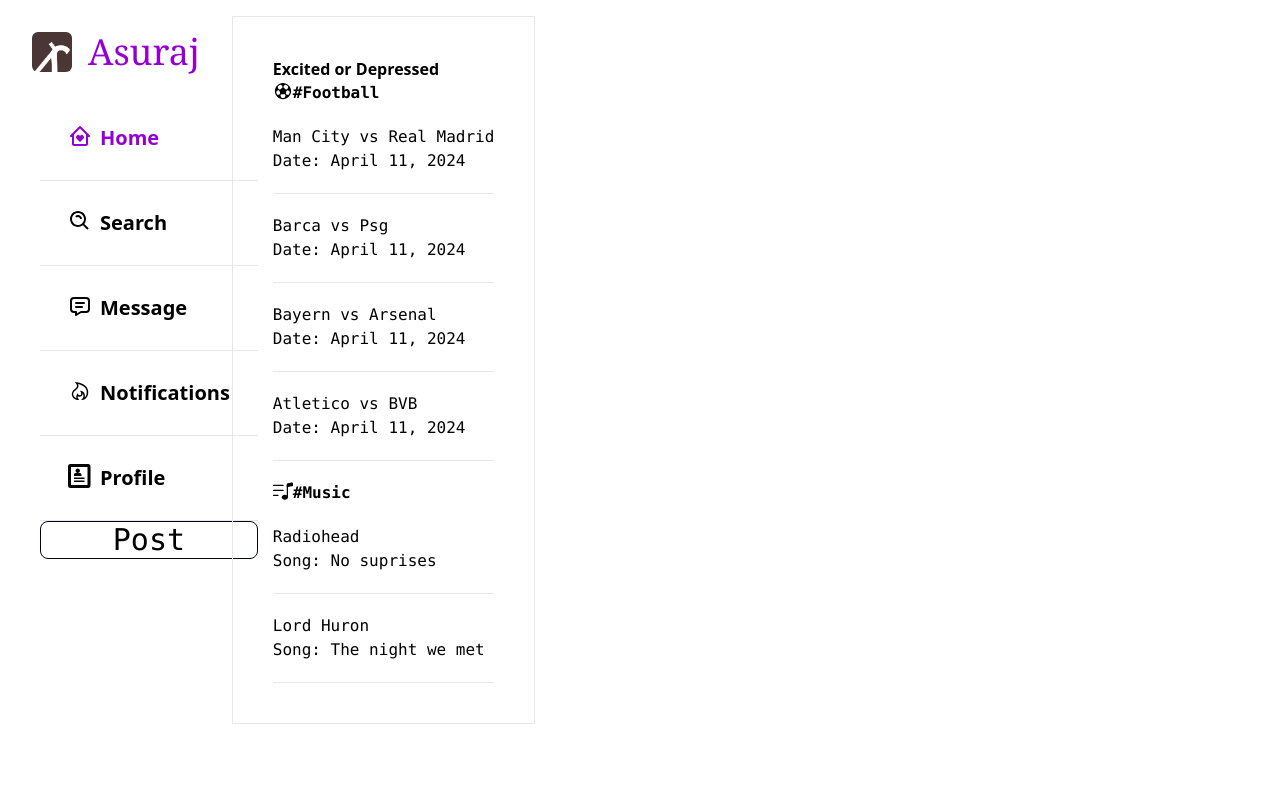
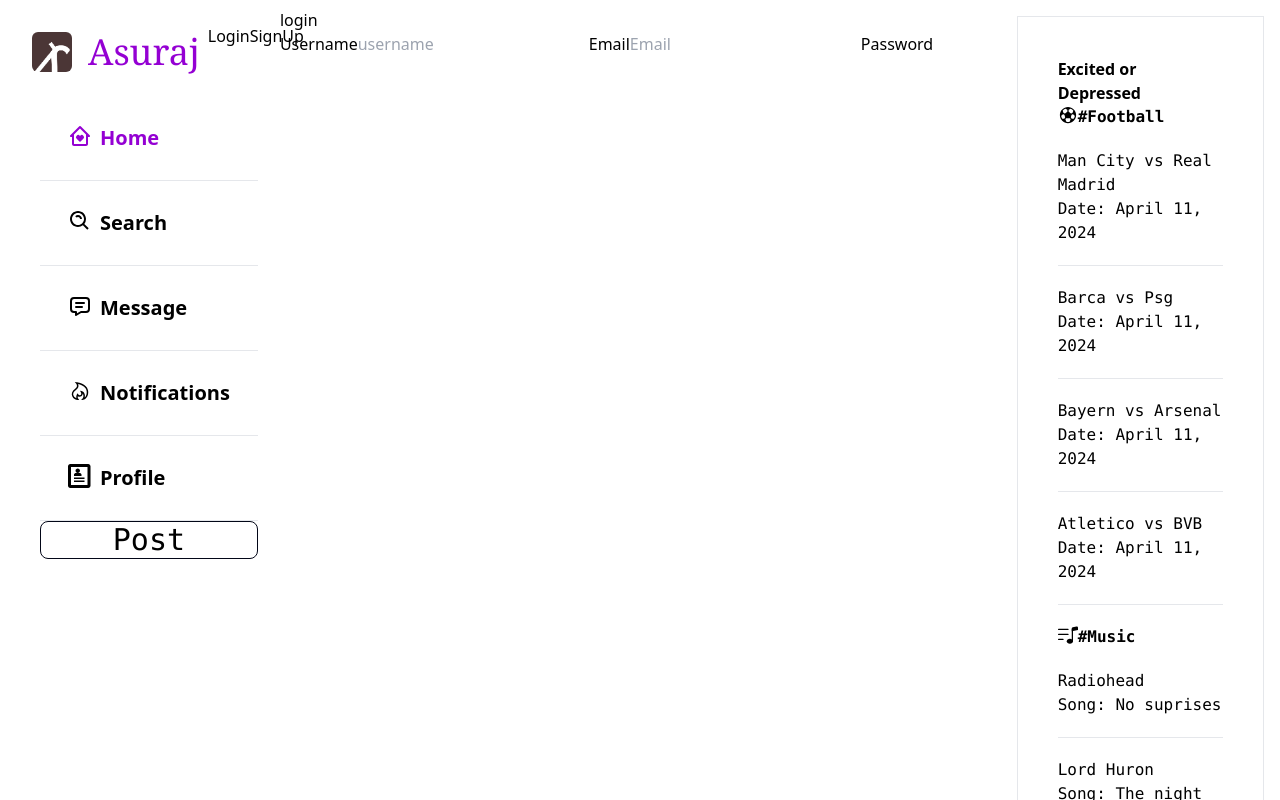
Before and after one commit to Luckyzen69/Asuraj-, a React (Vite) app: page /signup in a window 1280 px wide. Built offline with nearby package versions, Linux system fonts and the light colour scheme.

Commit message:
adding login signup

```diff
--- a/src/App.jsx
+++ b/src/App.jsx
@@ -8,6 +8,8 @@
 import Search from './components/search/search'
 import Message from './components/messages/messages'
 import Profile from './components/profile/profile'
+import Login from './components/auth/login'
+import Signup from './components/auth/signup'
 
 function App() {
 
@@ -24,10 +26,13 @@
       <Route path='/search' element={<Search/>} />
       <Route path='/messages' element={<Message/>} />
       <Route path='/profile' element={<Profile/>} />
+      <Route path='/login' element={<Login/>} />
+      <Route path='/signup' element={<Signup/>} />
      </Routes>
 
      <div className='hidden xl:block'>
      <Widgets/>
+
      </div>
     </div>
     </>
--- /dev/null
+++ b/src/components/auth/login.jsx
@@ -0,0 +1,17 @@
+import React from 'react'
+
+export default function login() {
+  return (
+    <>
+    <div>
+        <h2> login</h2>
+        <form action="logim">
+            <label htmlFor="email" >Email</label>
+            <input type="email" required placeholder='Email '/>
+            <label htmlFor="password">Password</label>
+            <input type="password" name="password" id="password" />
+        </form>
+    </div>
+    </>
+  )
+}
--- /dev/null
+++ b/src/components/auth/signup.jsx
@@ -0,0 +1,19 @@
+import React from 'react'
+
+export default function Signup() {
+  return (
+    <>
+    <div>
+        <h2> login</h2>
+        <form action="logim">
+            <label htmlFor="username" >Username</label>
+            <input type="username" required placeholder='username'/>
+            <label htmlFor="email" >Email</label>
+            <input type="email" required placeholder='Email '/>
+            <label htmlFor="password">Password</label>
+            <input type="password" name="password" id="password" />
+        </form>
+    </div>
+    </>
+  )
+}
--- a/src/components/feeds/post.jsx
+++ b/src/components/feeds/post.jsx
@@ -37,7 +37,9 @@
            </div>
         </div>
          </div>
-        <img src={Forest} alt="" className=' h-36  md:h-72 object-cover w-auto rounded-md ml-1 flex justify-center items-center' />
+         <div className='flex justify-center'>
+        <img src={Forest} alt="" className=' h-36 sm:h-72  w-auto rounded-md ml-1 flex justify-center items-center' />
+         </div>
          <div className='flex text-2xl md:text-3xl space-x-5 sm:space-x-8 md:space-x-24 m-2'>
          <span className='flex flex-row justify-center items-center '>  <FaHeart className='text-red-800 '/> <span className='text-xl ml-2 mb-2'>20.4k</span></span>
            <span className='flex items-center justify-center flex-row'> <FaRegComment /> <span className='text-xl md:text-2xl ml-2 mb-2'>5k</span></span>
--- a/src/components/sidebars/navigation.jsx
+++ b/src/components/sidebars/navigation.jsx
@@ -15,6 +15,8 @@
   <div className='flex p-2 m-2 lg:sticky fixed  '>
   <img src={Idk} alt="logo" className='h-10 w-10 lg:m-2 rounded-md hidden md:block' />
   <h1 className='text-4xl font-serif m-2 text-violet hidden lg:block'>Asuraj</h1>
+  <Link to ="/login">Login</Link>
+  <Link to ="/Signup">SignUp</Link>
   </div>
 
   <div className='flex lg:flex-col fixed  bottom-0 lg:top-24 flex-row  md:right-24 lg:left-10 lg:right-auto bg-white lg:border-none'>
```
